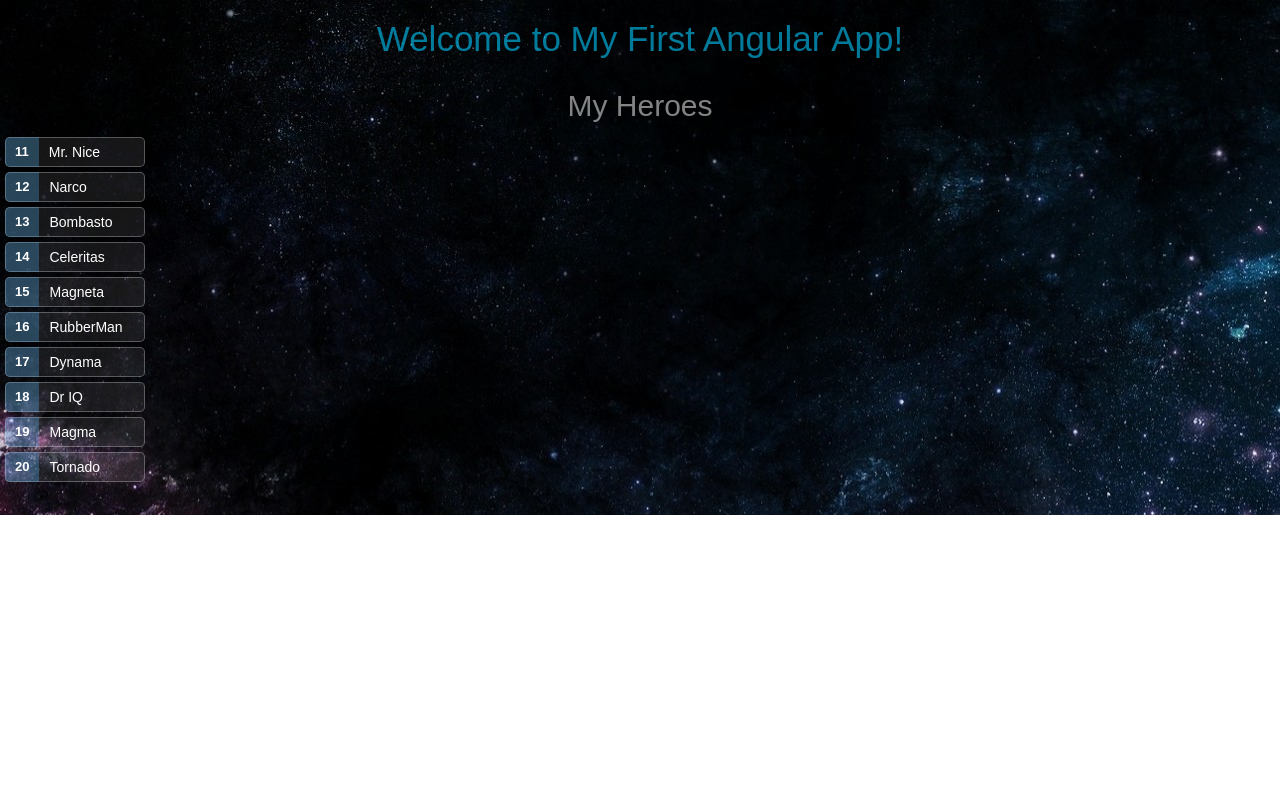
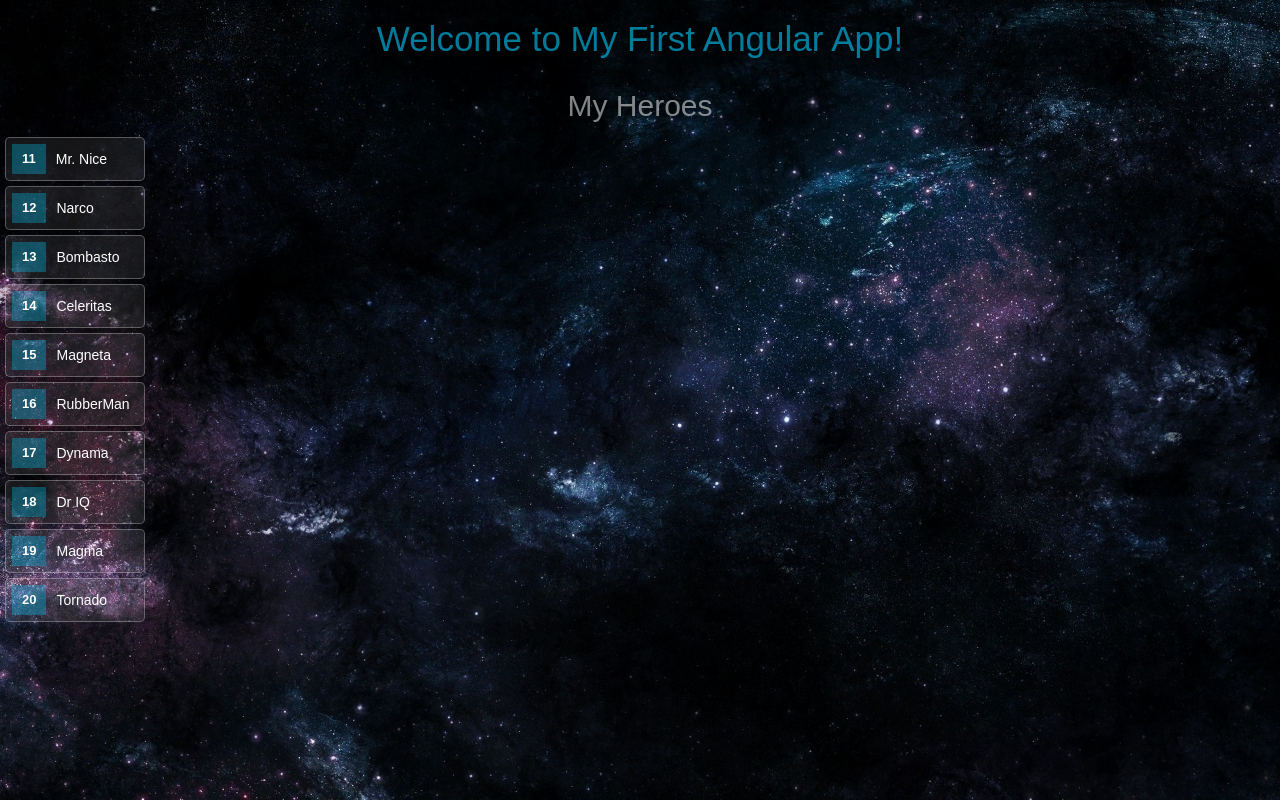
Before and after one commit to keego/angular-test-app, an Angular app: page / in a window 1280 px wide. Built offline with nearby package versions, Linux system fonts and the light colour scheme; no server answers.

Commit message:
touched up app styling again

```diff
--- a/src/app/app.component.css
+++ b/src/app/app.component.css
@@ -2,7 +2,9 @@
   display: flex;
   flex-direction: column;
   text-align: center;
-  background-image: url('../assets/background.jpg');
+  background: url('../assets/background.jpg') no-repeat center center fixed;
+  background-size: cover;
+  min-height: 100vh;
 }
 
 .heroes {
@@ -13,25 +15,19 @@
   text-align: left;
 }
 
-.heroes li {
+.heroes .hero {
+  position: relative;
   display: flex;
-  color: white;
   cursor: pointer;
-  position: relative;
-  left: 0;
-  background-color: rgba(206, 206, 206, 0.1);
-  box-shadow: inset 0px 0px 0px 1px rgba(238, 238, 238, 0.3);
-  margin: .5rem;
-  border-radius: 0.5rem;
-  overflow: hidden;
 }
 
-.heroes li:hover {
+.heroes .hero:hover {
   left: .1em;
 }
 
-.heroes li:hover,
-.heroes li.selected {
+.heroes .hero:hover,
+.heroes .hero.selected,
+.heroes .badge {
   background-color: rgba(0, 204, 255, 0.3);
 }
 
@@ -47,7 +43,6 @@
   font-size: small;
   color: white;
   padding: 1rem;
-  background-color: rgba(85, 176, 237, 0.3);
   line-height: 1rem;
   border-radius: 0rem;
 }
--- a/src/app/app.component.html
+++ b/src/app/app.component.html
@@ -7,6 +7,7 @@
   <h2>My Heroes</h2>
   <ul class="heroes">
     <li *ngFor="let hero of heroes"
+      class="box hero"
       [class.selected]="hero === selectedHero"
       (click)="onSelect(hero)">
       <span class="badge">{{ hero.id }}</span>
--- a/src/app/components/hero-detail/hero-detail.component.html
+++ b/src/app/components/hero-detail/hero-detail.component.html
@@ -1,13 +1,22 @@
-<div *ngIf="hero">
+<div *ngIf="hero" class="column">
+  <div class="box-inline column">
 
-  <h2>{{ hero.name }} details!</h2>
+    <h2>{{ hero.name }} details!</h2>
 
-  <div>
-    <label>id: </label>{{ hero.id }}
-    <label class="center-block">
-      <span>name:</span>
-      <input [(ngModel)]="hero.name" placeholder="name">
-    </label>
+    <div>
+      <label>id: </label>{{ hero.id }}
+    </div>
+
+    <div>
+      <label>
+        <legend>Name:</legend>
+        <input
+          type="text"
+          spellcheck="false"
+          [(ngModel)]="hero.name"
+          placeholder="name" />
+      </label>
+    </div>
+
   </div>
-
 </div>
--- a/src/styles.css
+++ b/src/styles.css
@@ -7,6 +7,7 @@ html, body {
 body {
   font-family: sans-serif;
   color: white;
+  font-size: 14px;
 }
 
 h1 {
@@ -17,3 +18,60 @@ h1 {
 h2 {
   color: rgba(218, 218, 218, 0.6);
 }
+
+input[type="text"] {
+  box-shadow: inset 0px 0px 0px 1px rgba(238, 238, 238, 0.6);
+  color: white;
+  font-weight: normal;
+  outline: none;
+}
+
+input[type="text"]:focus {
+  box-shadow: inset 0px 0px 0px 1px rgba(0, 204, 255, 0.6);
+}
+
+legend {
+  border: 0;
+  color: white;
+  font-size: small;
+  margin: 0.5rem;
+  text-align: left;
+}
+
+label {
+  font-weight: normal;
+}
+
+/* Custom classes */
+
+.box,
+.box-inline {
+  box-shadow: inset 0px 0px 0px 1px rgba(238, 238, 238, 0.3);
+  color: white;
+}
+
+.box,
+.box-inline,
+input[type="text"] {
+  background-color: rgba(206, 206, 206, 0.1);
+  border-radius: 0.5rem;
+  border: 0;
+  display: flex;
+  margin: 0.5rem;
+  overflow: hidden;
+  padding: 0.5em;
+}
+
+.box-inline {
+  align-self: center;
+}
+
+.column {
+  display: flex;
+  flex-direction: column;
+}
+
+.row {
+  display: flex;
+  flex-direction: row;
+}
```
